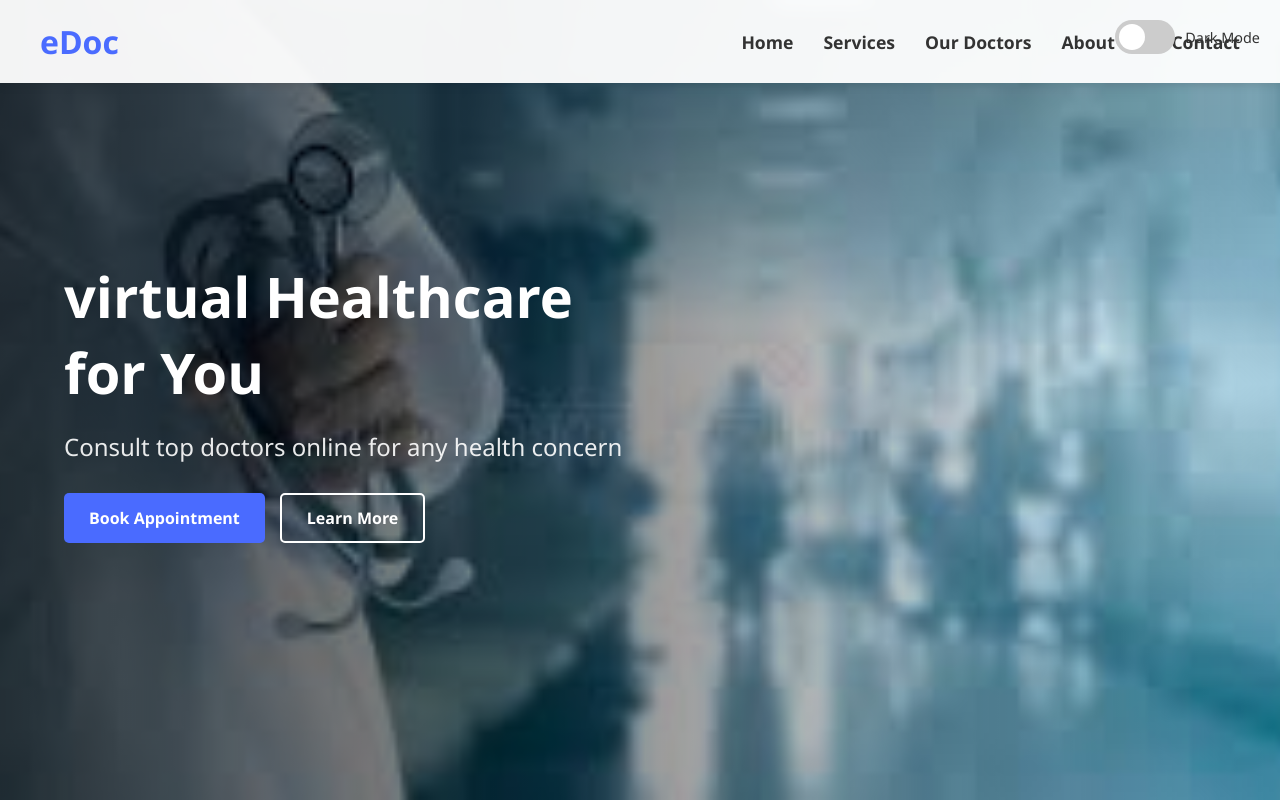
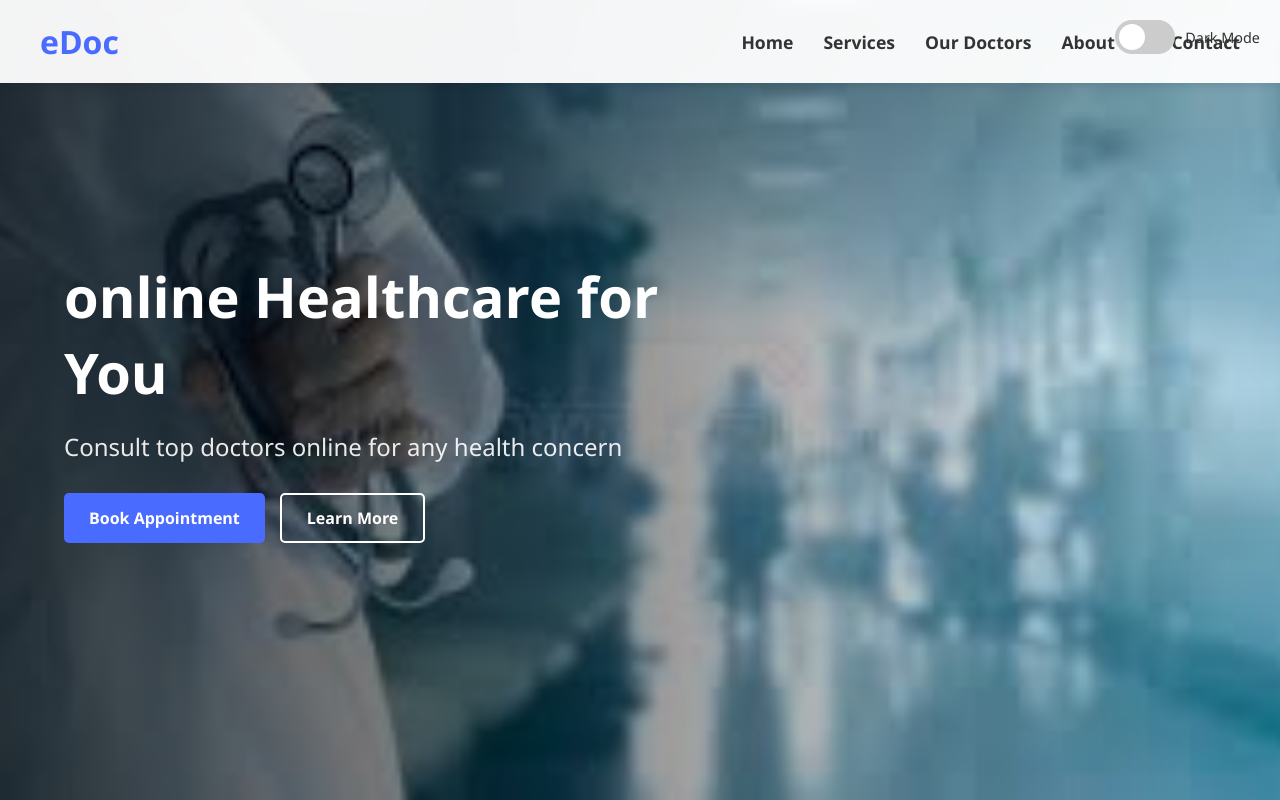
Before and after one commit to TKSanthoshRao/edoc, a plain HTML site: page index.html in a window 1280 px wide. Shown: the top 800 px of the page. Drawn offline with Linux system fonts and the light colour scheme.

Commit message:
Update index.html

```diff
--- a/index.html
+++ b/index.html
@@ -39,7 +39,7 @@
     <main>
         <section id="home" class="hero">
             <div class="hero-content">
-                <h1>virtual Healthcare for You</h1>
+                <h1>online Healthcare for You</h1>
                 <p>Consult top doctors online for any health concern</p>
                 <div class="hero-buttons">
                     <button class="btn primary-btn">Book Appointment</button>
```
